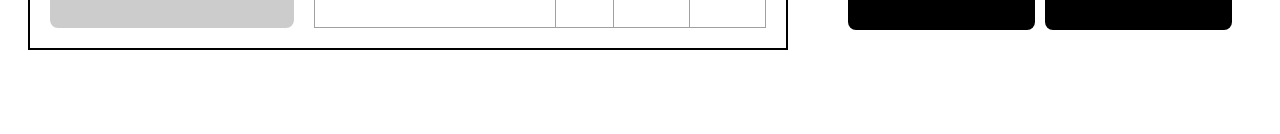
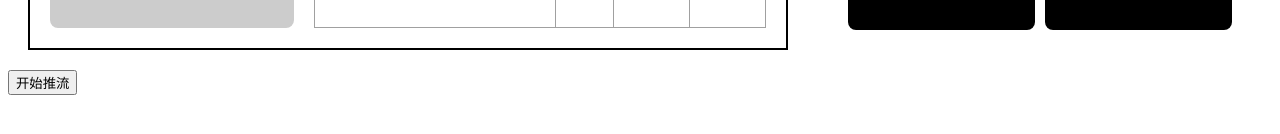
Before and after one commit to BOCINPITY/video_stream, a Vue app: page / in a window 1280 px wide. Shown: the part 540-674 px from the top of the page. Built offline with nearby package versions, Linux system fonts and the light colour scheme; the HTML template or start-up script is replaced by a standard one.

Commit message:
feature:推流

```diff
--- a/src/views/HomeView.vue
+++ b/src/views/HomeView.vue
@@ -26,23 +26,112 @@
     </div>
     <div class="right">
       <div class="usercard">
-        <video src=""></video>
+        <video ref="videoElement" autoplay></video>
         <div class="username">李华</div>
         <div class="phone">电话:17376477593</div>
         <div class="rest">余额:￥2000</div>
       </div>
-      <div class="total">
-        总记<span>￥52</span>
-      </div>
+      <div class="total">总记<span>￥52</span></div>
       <div class="footer">
         <div class="order_status">支付状态<span>未支付</span></div>
         <div class="exit">退出</div>
       </div>
     </div>
   </div>
+  <button ref="start" @click="publish">开始推流</button>
 </template>
 
-<script setup lang="ts"></script>
+<script setup lang="ts">
+import { ref } from "vue";
+const videoElement = ref<HTMLVideoElement>();
+const start = ref<HTMLButtonElement>();
+let pc: any = null;
+let videoStream = null;
+const publish = async () => {
+  if (pc !== null && pc !== undefined) {
+    console.log("已开始推流");
+    return;
+  }
+
+  const httpURL = "http://localhost:1985/rtc/v1/publish/";
+  const webRTCURL = "webRTC://localhost/live/1";
+  const constraints = {
+    audio: {
+      echoCancellation: true, // 回声消除
+      noiseSuppression: true, // 降噪
+      autoGainControl: true, // 自动增益
+    },
+    video: {
+      frameRate: { min: 30 }, // 最小帧率
+      width: { min: 640, ideal: 1080 }, // 宽度
+      height: { min: 360, ideal: 720 }, // 高度
+      aspectRadio: 16 / 9, // 宽高比
+    },
+  };
+  // 通过摄像头、麦克风获取音视频流
+  videoStream = await navigator.mediaDevices.getUserMedia(constraints);
+  //video播放流数据
+  videoElement.value!.srcObject = videoStream;
+  // 静音
+  videoElement.value!.volume = 0;
+  // 创建RTC连接对象
+  pc = new RTCPeerConnection();
+
+  // RTCPeerConnection方法addTransceiver()创建一个新的RTCRtpTransceiver，并将其添加到与RTCPeerConnection关联的收发器集中。
+  // 每个收发器代表一个双向流，RTCRtpSender和RTCRtpReceiver都与之相关联。
+  // 注意添加顺序为audio、video,后续RTCPeerConnection创建offer时SDP的m线顺序遵循此顺序创建，SRS自带的信令服务器响应的SDP中m线总是先audio后video。
+  // 若本端SDP和远端SDP中的m线顺序不一直，则设置远端描述时会异常，显示offer中的m线与answer中的m线顺序不匹配
+  pc.addTransceiver("audio", { direction: "recvonly" });
+  pc.addTransceiver("video", { direction: "recvonly" });
+  // 遍历getUserMedia（）获取到的流数据，拿到其中的音频轨道和视频轨道，加入到RTCPeerConnection连接的音频轨道和视频轨道中
+  videoStream.getTracks().forEach((track) => {
+    pc.addTrack(track);
+  });
+  // 创建本端offer
+  const offer = await pc.createOffer();
+  // 设置本端
+  await pc.setLocalDescription(offer);
+
+  const data = {
+    api: httpURL,
+    streamurl: webRTCURL,
+    sdp: offer.sdp,
+  };
+  // SDP交换，请求SRS自带的信令服务器
+  httpApi(httpURL, data)
+    .then(async (data: any) => {
+      console.log("answer", data);
+      // 设置远端描述，开始连接
+      await pc.setRemoteDescription(
+        new RTCSessionDescription({ type: "answer", sdp: data.sdp })
+      );
+      start.value!.disabled = true;
+    })
+    .catch((data) => {
+      if (data.code === 400) {
+        console.log("SDP交换失败");
+      }
+    });
+};
+const httpApi = async (url: string, data: any) => {
+  try {
+    const response = await fetch(url, {
+      method: "POST",
+      headers: {
+        "Content-Type": "application/json",
+      },
+      body: JSON.stringify(data),
+    });
+    const result = await response.json();
+    console.log("Request data sent to server:", data);
+    console.log("Raw response from server:", result);
+    return result;
+  } catch (error) {
+    console.error("Error in httpApi:", error);
+    return null;
+  }
+};
+</script>
 
 <style scoped>
 .container {
@@ -102,14 +191,15 @@
 
     padding: 10px;
     border-radius: 8px;
-    video{
+    video {
+      object-fit: cover;
       width: 150px;
       height: 150px;
       border-radius: 50%;
       background-color: #fff;
     }
   }
-  .total{
+  .total {
     background-color: #000;
     height: 120px;
     display: flex;
@@ -118,11 +208,11 @@
     align-items: center;
     margin-top: 20px;
     border-radius: 8px;
-    span{
+    span {
       font-size: 24px;
     }
   }
-  .footer{
+  .footer {
     margin-top: 20px;
     border-radius: 8px;
     display: flex;
@@ -131,7 +221,7 @@
     height: 120px;
     font-weight: bold;
     font-size: 24px;
-    .order_status{
+    .order_status {
       background-color: #000;
       height: 100%;
       margin-right: 10px;
@@ -143,12 +233,12 @@
       flex-direction: column;
       font-size: 16px;
       font-weight: normal;
-        span{
+      span {
         font-weight: bold;
         font-size: 24px;
       }
     }
-    .exit{
+    .exit {
       background-color: #000;
       height: 100%;
       width: 100%;
```
Lines whose indentation alone changed are shown as unchanged.
